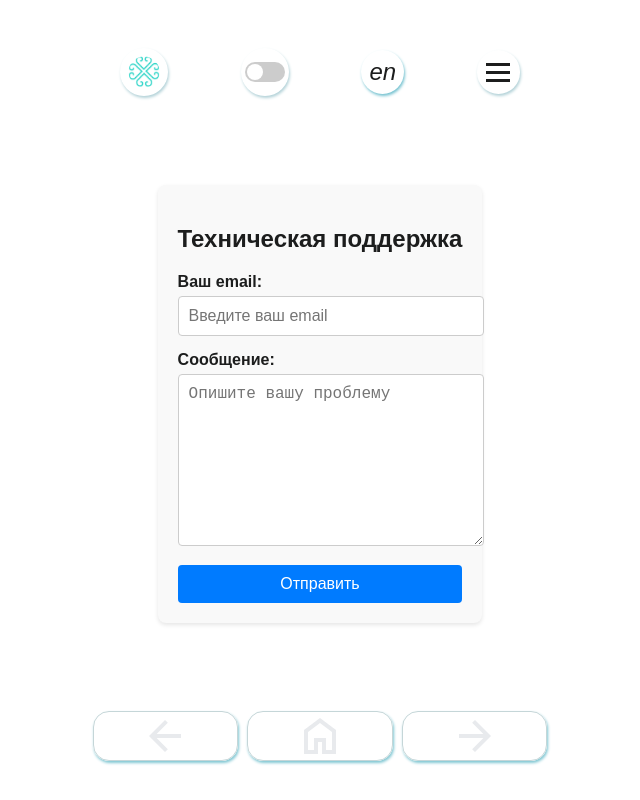
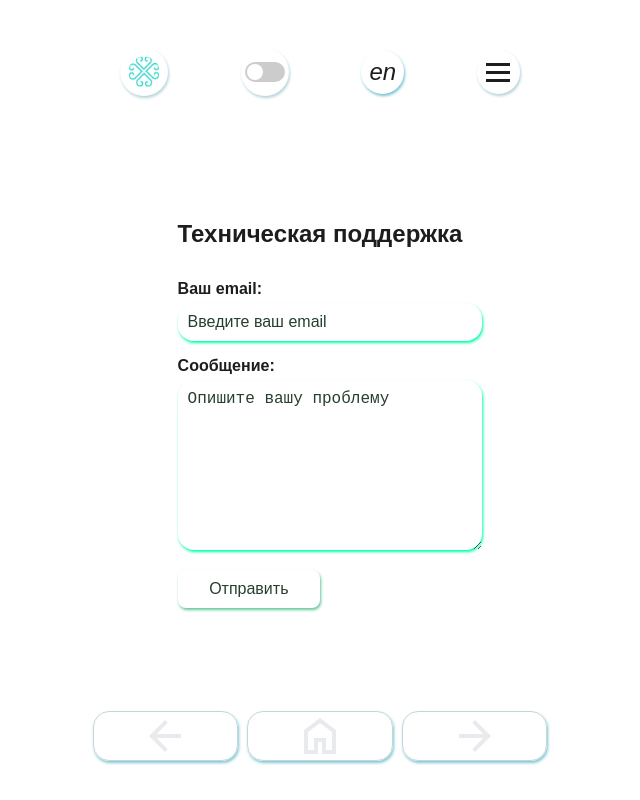
Before and after one commit to valitovgaziz/spa_, a Vue app: page /support in a window 1280 px wide. Shown: the whole page, without its empty margins (352-992 px from the left). Built offline with nearby package versions, Linux system fonts and the light colour scheme.

Commit message:
Настроил темную тему для страницы отправки сообщения в техническую поддержку

```diff
--- a/src/components/footer/footer.vue
+++ b/src/components/footer/footer.vue
@@ -36,6 +36,7 @@ export default {
 .footer {
     height: 3rem;
     width: 100%;
+    max-width: 500px;
     display: flex;
     flex-direction: row;
     align-items: center;
--- a/src/components/support.vue
+++ b/src/components/support.vue
@@ -75,21 +75,19 @@
 
   <style scoped>
   .support-form {
-    max-width: 600px;
+    max-width: 700px;
     margin: 0 auto;
-    padding: 20px;
-    background-color: #f9f9f9;
-    border-radius: 8px;
-    box-shadow: 0 2px 4px rgba(0, 0, 0, 0.1);
+    padding: 1rem;
+    border-radius: 1rem;
   }
 
   h2 {
     text-align: center;
-    margin-bottom: 20px;
+    margin-bottom: 2rem;
   }
 
   .form-group {
-    margin-bottom: 15px;
+    margin-bottom: 1rem;
   }
 
   label {
@@ -102,9 +100,16 @@
   textarea {
     width: 100%;
     padding: 10px;
-    border: 1px solid #ccc;
-    border-radius: 4px;
+    border: none;
+    border-radius: 1rem;
     font-size: 16px;
+    background-color: var(--light-dark-background-color);
+    box-shadow: 1px 2px 3px rgb(0, 255, 162);
+  }
+
+  input::placeholder,
+  textarea::placeholder {
+    color: var(--light-dark-text-color);
   }
 
   textarea {
@@ -113,14 +118,15 @@
   }
 
   button {
-    width: 100%;
+    width: 50%;
     padding: 10px;
-    background-color: #007bff;
-    color: white;
+    color: var(--light-dark-text-color);
+    background-color: var(--light-dark-background-color);
     border: none;
-    border-radius: 4px;
+    border-radius: 0.5rem;
     font-size: 16px;
     cursor: pointer;
+    box-shadow: 1px 2px 3px rgb(100, 199, 153);
   }
 
   button:disabled {
```
